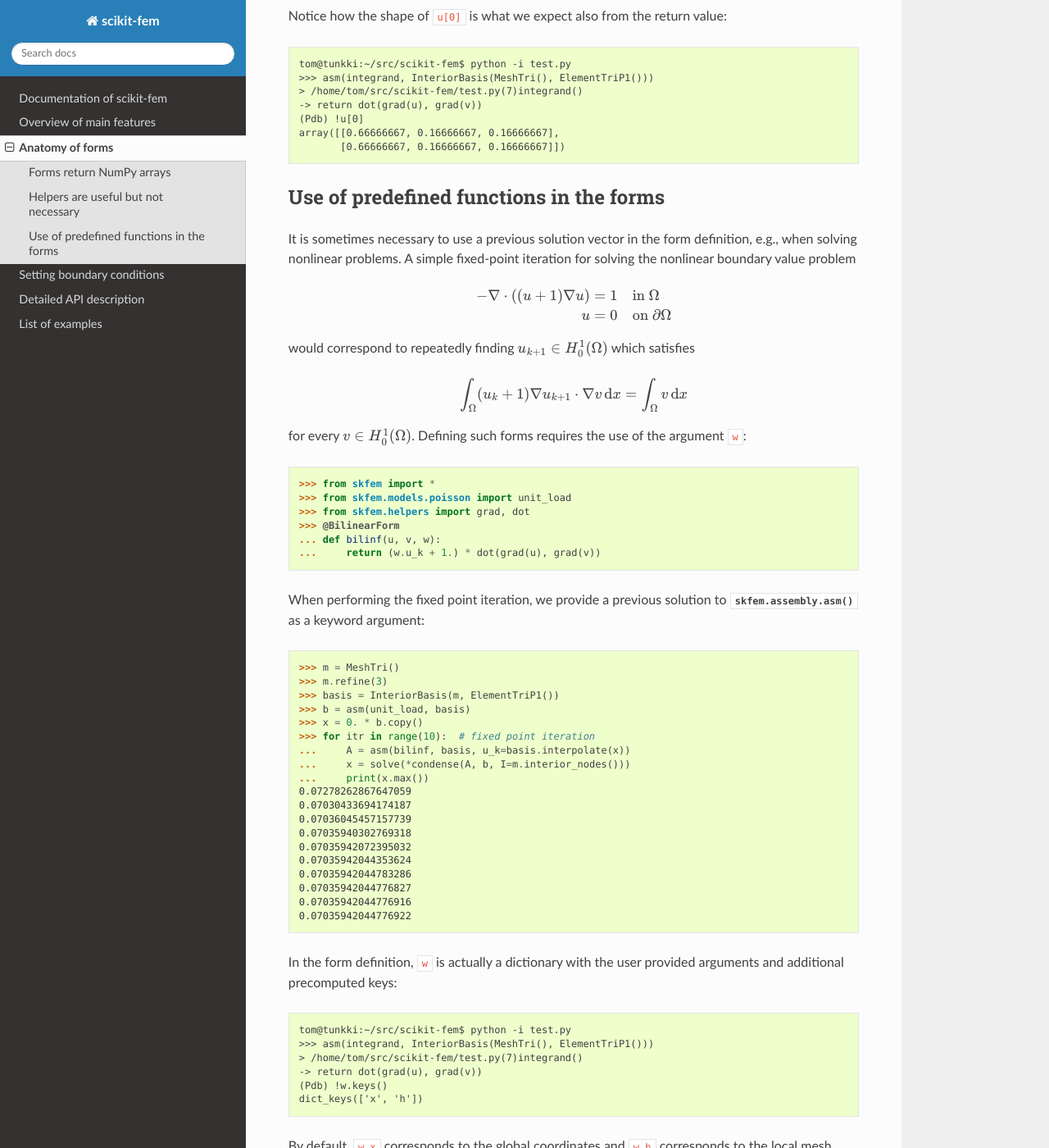
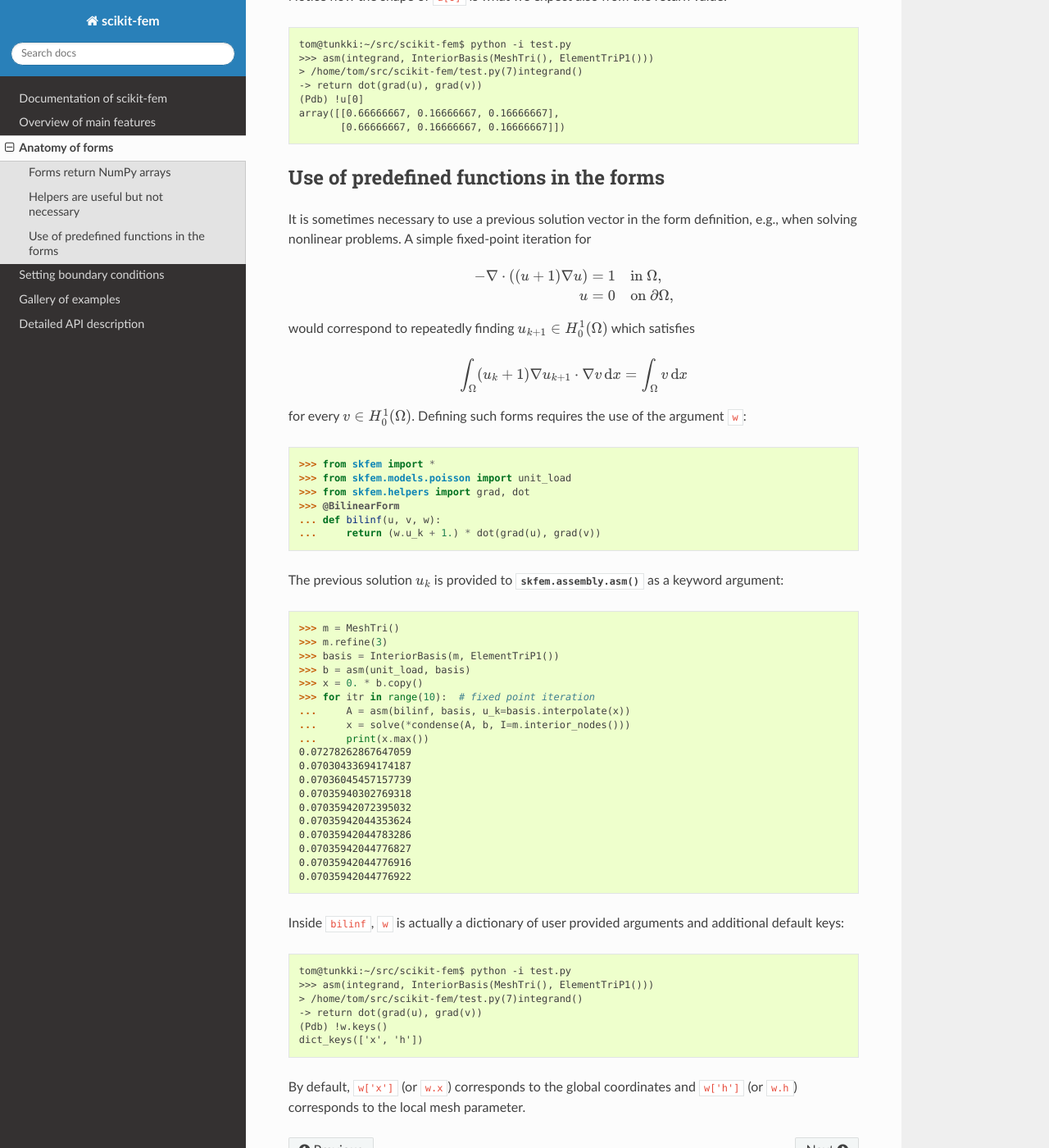
Before and after one commit to kinnala/scikit-fem, a Sphinx documentation site: the page built from docs/forms.rst, in a window 1280 px wide and 1400 px high, scrolled down 1492 px. Shown: the whole window at 82% size. Built offline with Sphinx 7.4.7 and the Read the Docs theme 2.0.0, drawn with Linux system fonts in a browser that asks for light colours; some of the changed text lies outside the part shown.

Commit message:
Minor improvements to the docs

```diff
--- a/docs/forms.rst
+++ b/docs/forms.rst
@@ -43,8 +43,8 @@
        import pdb; pdb.set_trace()  # breakpoint
        return dot(grad(u), grad(v))
 
-Now saving the above snippet as ``test.py`` and running it via ``python -i
-test.py`` allows experimenting with the form:
+Saving the above snippet as ``test.py`` and running it via ``python -i test.py``
+allows experimenting:
 
 .. code-block:: none
 
@@ -56,10 +56,9 @@
    array([[2., 2., 2.],
           [1., 1., 1.]])
 
-Notice how ``dot(grad(u), grad(v))`` evaluates to a NumPy array with the shape
-`number of elements` x `number of quadrature points per element`.  The return
-value should always have such shape no matter which mesh or element type is
-used.
+Notice how ``dot(grad(u), grad(v))`` is a NumPy array with the shape `number of
+elements` x `number of quadrature points per element`.  The return value should
+always have such shape no matter which mesh or element type is used.
 
 Helpers are useful but not necessary
 ====================================
@@ -97,14 +96,13 @@
 
 It is sometimes necessary to use a previous solution vector in the form
 definition, e.g., when solving nonlinear problems.
-A simple fixed-point iteration for solving the nonlinear boundary
-value problem
+A simple fixed-point iteration for
 
 .. math::
 
    \begin{aligned}
-      -\nabla \cdot ((u + 1)\nabla u) &= 1 \quad \text{in $\Omega$} \\
-      u &= 0 \quad \text{on $\partial \Omega$}
+      -\nabla \cdot ((u + 1)\nabla u) &= 1 \quad \text{in $\Omega$}, \\
+      u &= 0 \quad \text{on $\partial \Omega$},
    \end{aligned}
 
 would correspond to repeatedly
@@ -126,8 +124,8 @@
    ... def bilinf(u, v, w):
    ...     return (w.u_k + 1.) * dot(grad(u), grad(v))
 
-When performing the fixed point iteration, we provide a previous
-solution to :func:`skfem.assembly.asm` as a keyword argument:
+The previous solution :math:`u_k` is provided to :func:`skfem.assembly.asm` as a
+keyword argument:
 
 .. code-block:: python
 
@@ -151,8 +149,8 @@
    0.07035942044776916
    0.07035942044776922
 
-In the form definition, ``w`` is actually a dictionary with
-the user provided arguments and additional precomputed keys:
+Inside ``bilinf``, ``w`` is actually a dictionary of user provided arguments and
+additional default keys:
 
 .. code-block:: none
 
@@ -163,5 +161,5 @@
    (Pdb) !w.keys()
    dict_keys(['x', 'h'])
 
-By default, ``w.x`` corresponds to the global coordinates and ``w.h``
-corresponds to the local mesh parameter.
+By default, ``w['x']`` (or ``w.x``) corresponds to the global coordinates and
+``w['h']`` (or ``w.h``) corresponds to the local mesh parameter.
--- a/docs/index.rst
+++ b/docs/index.rst
@@ -17,7 +17,7 @@
 
         pip install scikit-fem
 
-    Full examples can be found `in the source code distribution <https://github.com/kinnala/scikit-fem/tree/master/docs/examples>`_.
+    Examples can be found in the `gallery <listofexamples.html>`_.
 
 Table of contents
 =================
@@ -28,5 +28,5 @@
    overview
    forms
    bcs
+   listofexamples
    api
-   listofexamples
```
Also changed, not shown: other parts of docs/forms.rst (+4 -4 lines), docs/listofexamples.rst (+137 -75 lines).
